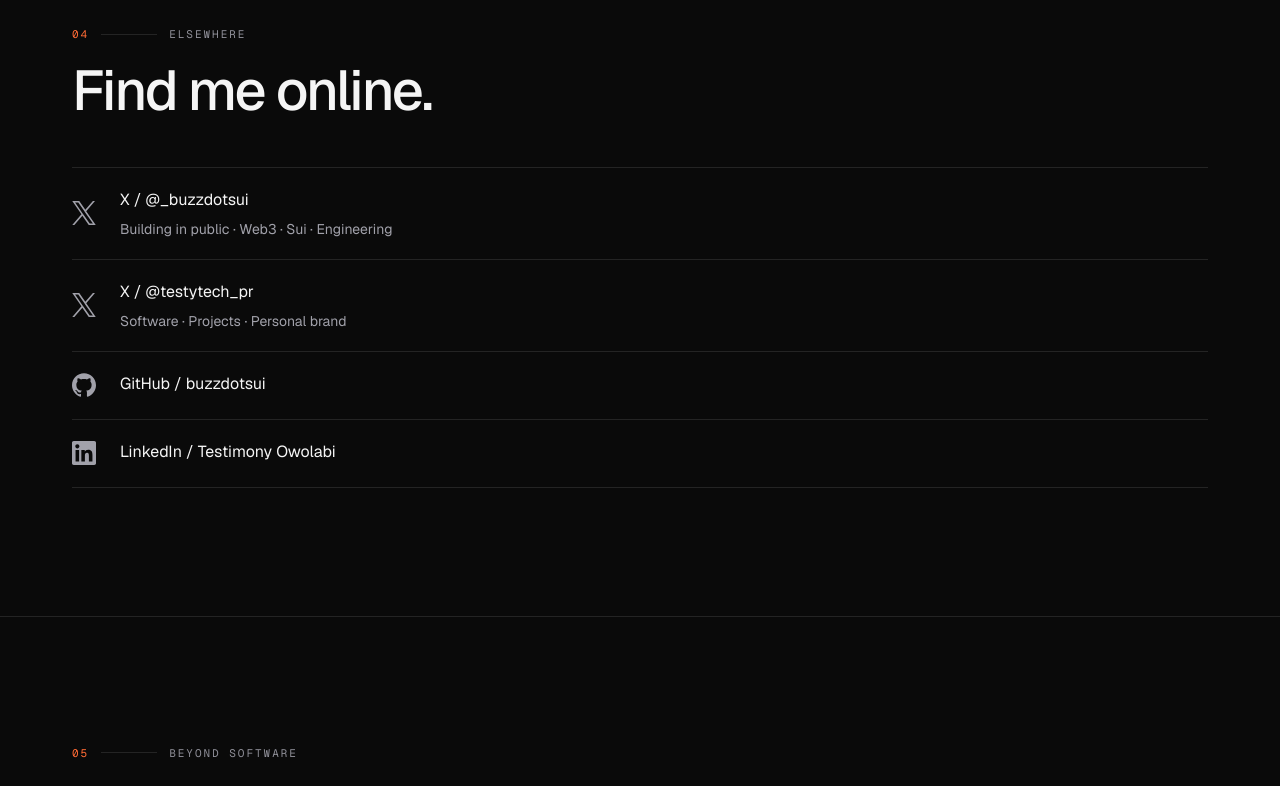
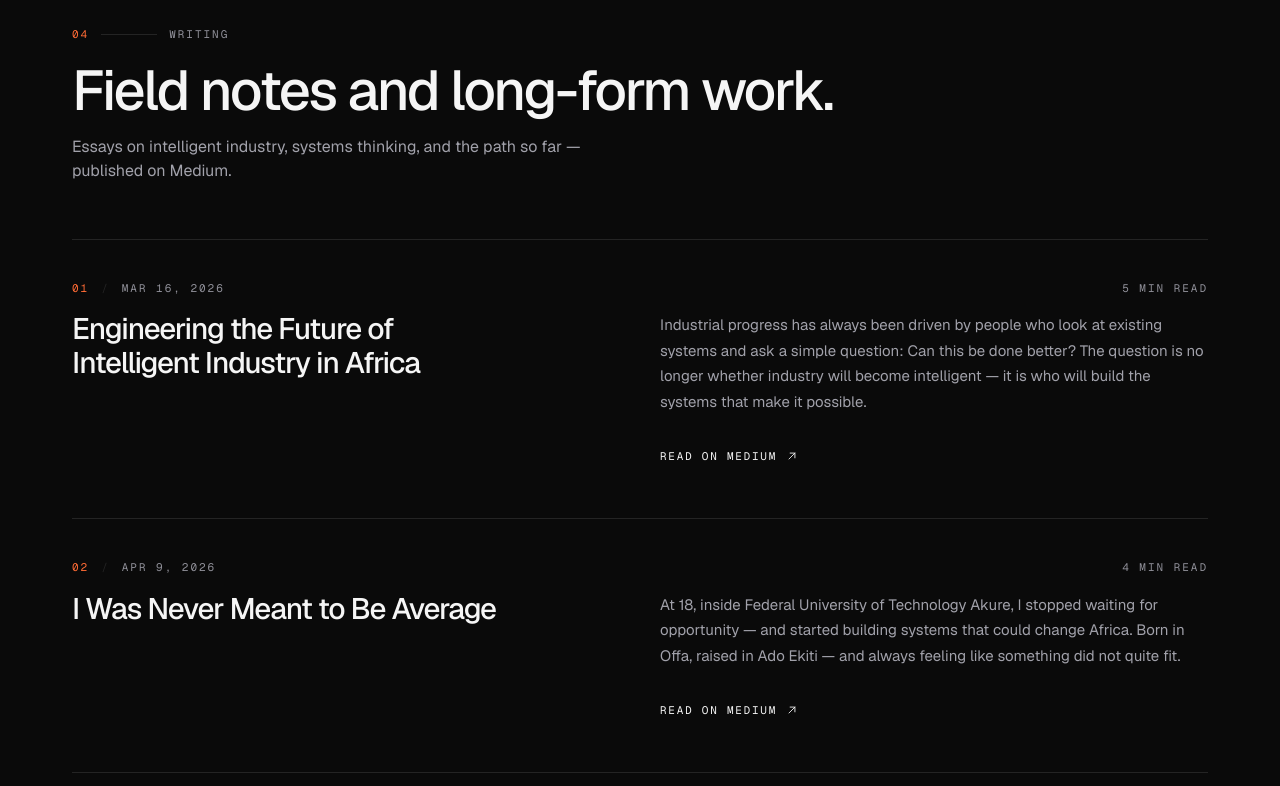
Before and after one commit to buzzdotsui/My-Portfolio, a React (Vite) app: page / in a window 1280 px wide. Shown: the part 6020-6806 px from the top of the page. Built offline with nearby package versions, Linux system fonts and the light colour scheme.

Commit message:
fsgkhsssss

```diff
--- a/App.tsx
+++ b/App.tsx
@@ -8,6 +8,7 @@ import { Hero } from './components/Hero';
 import { Nav } from './components/Nav';
 import { SelectedWork } from './components/SelectedWork';
 import { Stack } from './components/Stack';
+import { Writing } from './components/Writing';
 import { initReveal } from './utils/reveal';
 
 export default function App() {
@@ -28,6 +29,7 @@ export default function App() {
         <SelectedWork />
         <About />
         <Stack />
+        <Writing />
         <Elsewhere />
         <BeyondSoftware />
         <Contact />
--- a/components/BeyondSoftware.tsx
+++ b/components/BeyondSoftware.tsx
@@ -7,7 +7,7 @@ export function BeyondSoftware() {
     <section id="beyond" className="section">
       <div className="shell">
         <div data-reveal className="section-head">
-          <SectionLabel num="05" label={beyond.label} />
+          <SectionLabel num="06" label={beyond.label} />
           <h2 className="display display-md mt-5">{beyond.heading}</h2>
         </div>
 
--- a/components/Contact.tsx
+++ b/components/Contact.tsx
@@ -27,7 +27,7 @@ export function Contact() {
     <section id="contact" className="section">
       <div className="shell">
         <div data-reveal className="section-head">
-          <SectionLabel num="06" label={contact.label} />
+          <SectionLabel num="07" label={contact.label} />
           <h2 className="display display-md mt-5">{contact.heading}</h2>
           <div className="mt-5 space-y-4 text-[15px] leading-[1.7] text-mute sm:text-base">
             {contact.paragraphs.map((paragraph) => (
--- a/components/Elsewhere.tsx
+++ b/components/Elsewhere.tsx
@@ -42,7 +42,7 @@ export function Elsewhere() {
     <section id="elsewhere" className="section">
       <div className="shell">
         <div data-reveal className="section-head">
-          <SectionLabel num="04" label={elsewhere.label} />
+          <SectionLabel num="05" label={elsewhere.label} />
           <h2 className="display display-md mt-5">{elsewhere.heading}</h2>
         </div>
 
--- a/components/Footer.tsx
+++ b/components/Footer.tsx
@@ -67,6 +67,16 @@ export function Footer() {
                   Email
                 </a>
               </li>
+              <li>
+                <a
+                  href={site.medium}
+                  target="_blank"
+                  rel="noopener noreferrer"
+                  className="link-quiet text-[15px]"
+                >
+                  Medium
+                </a>
+              </li>
             </ul>
           </div>
         </div>
--- /dev/null
+++ b/components/Writing.tsx
@@ -0,0 +1,69 @@
+import { writing } from '../data/site';
+import type { Article } from '../types';
+import { ArrowUpRightIcon } from './Icons';
+import { SectionLabel } from './SectionLabel';
+
+function ArticleRow({ article, index }: { article: Article; index: number }) {
+  const num = String(index + 1).padStart(2, '0');
+
+  return (
+    <li
+      data-reveal
+      style={{ '--reveal-delay': `${index * 70}ms` } as React.CSSProperties}
+    >
+      <a
+        href={article.url}
+        target="_blank"
+        rel="noopener noreferrer"
+        className="article-row group"
+        aria-label={`${article.title} — ${article.readTime} (opens in new tab)`}
+      >
+        <div className="article-meta">
+          <p className="mono-label">
+            <span className="text-accent">{num}</span>
+            <span className="mx-3 text-line" aria-hidden="true">
+              /
+            </span>
+            <span>{article.date}</span>
+          </p>
+          <p className="mono-label">{article.readTime}</p>
+        </div>
+
+        <div className="mt-4 grid gap-4 lg:grid-cols-12 lg:gap-10">
+          <div className="lg:col-span-5">
+            <h3 className="article-title">{article.title}</h3>
+          </div>
+          <div className="lg:col-span-6 lg:col-start-7">
+            <p className="max-w-xl text-[15px] leading-[1.7] text-mute">
+              {article.excerpt}
+            </p>
+            <span className="article-cta">
+              Read on Medium
+              <ArrowUpRightIcon className="h-3.5 w-3.5" />
+            </span>
+          </div>
+        </div>
+      </a>
+    </li>
+  );
+}
+
+export function Writing() {
+  return (
+    <section id="writing" className="section">
+      <div className="shell">
+        <div data-reveal className="section-head">
+          <SectionLabel num="04" label={writing.label} />
+          <h2 className="display display-md mt-5">{writing.heading}</h2>
+          <p className="lede mt-4">{writing.note}</p>
+        </div>
+
+        <ul className="mt-12 border-t border-line sm:mt-14">
+          {writing.articles.map((article, index) => (
+            <ArticleRow key={article.url} article={article} index={index} />
+          ))}
+        </ul>
+      </div>
+    </section>
+  );
+}
--- a/data/site.ts
+++ b/data/site.ts
@@ -9,6 +9,7 @@ export const site = {
   email: 'owolabitestimony7724@gmail.com',
   github: 'https://github.com/buzzdotsui',
   linkedin: 'https://www.linkedin.com/in/testimony-owolabi/',
+  medium: 'https://owolabitestimony.medium.com/',
   cv: '/CV/Testimony_Owolabi_Claude_Campus_Ambassador_Resume-1.pdf',
   portrait: {
     src: '/portrait.jpg',
@@ -145,6 +146,38 @@ export const stack = {
   ],
 } as const;
 
+export const writing = {
+  label: 'Writing',
+  heading: 'Field notes and long-form work.',
+  note: 'Essays on intelligent industry, systems thinking, and the path so far — published on Medium.',
+  articles: [
+    {
+      title: 'Engineering the Future of Intelligent Industry in Africa',
+      excerpt:
+        'Industrial progress has always been driven by people who look at existing systems and ask a simple question: Can this be done better? The question is no longer whether industry will become intelligent — it is who will build the systems that make it possible.',
+      date: 'Mar 16, 2026',
+      readTime: '5 min read',
+      url: 'https://owolabitestimony.medium.com/engineering-the-future-of-intelligent-industry-in-africa-9984c5f2885f',
+    },
+    {
+      title: 'I Was Never Meant to Be Average',
+      excerpt:
+        'At 18, inside Federal University of Technology Akure, I stopped waiting for opportunity — and started building systems that could change Africa. Born in Offa, raised in Ado Ekiti — and always feeling like something did not quite fit.',
+      date: 'Apr 9, 2026',
+      readTime: '4 min read',
+      url: 'https://owolabitestimony.medium.com/i-was-never-meant-to-be-average-e974007efee5',
+    },
+    {
+      title: 'Inside Metabotics: Engineering the Brain of Smart Factories',
+      excerpt:
+        'Across much of the industrial world today, machines are powerful, but factories are still largely blind. Metabotics is built around a simple idea: industrial processes should not just operate — they should understand themselves.',
+      date: 'Mar 17, 2026',
+      readTime: '4 min read',
+      url: 'https://owolabitestimony.medium.com/inside-metabotics-engineering-the-brain-of-smart-factories-2ad030054f79',
+    },
+  ],
+} as const;
+
 export const elsewhere = {
   label: 'Elsewhere',
   heading: 'Find me online.',
@@ -179,6 +212,14 @@ export const elsewhere = {
       logo: '/logos/linkedin.svg',
       brand: '#0A66C2',
     },
+    {
+      platform: 'Medium',
+      handle: 'owolabitestimony',
+      description: 'Essays on industry, systems, and building in public',
+      url: 'https://owolabitestimony.medium.com/',
+      logo: '/logos/medium.svg',
+      brand: '#FFFFFF',
+    },
   ],
 } as const;
 
--- a/index.css
+++ b/index.css
@@ -339,6 +339,44 @@
     color: #ff6b35;
   }
 
+  /* ── Article rows ── */
+  .article-row {
+    @apply block w-full border-b border-line py-8 text-left sm:py-10;
+    transition: border-color 0.3s ease;
+  }
+
+  .article-row:hover {
+    border-color: #3f3f46;
+  }
+
+  .article-meta {
+    @apply flex flex-wrap items-baseline justify-between gap-x-6 gap-y-2;
+  }
+
+  .article-title {
+    @apply display text-[clamp(1.35rem,2.6vw,1.85rem)] leading-[1.15] transition-colors duration-base;
+  }
+
+  .article-row:hover .article-title {
+    color: #ffffff;
+  }
+
+  .article-cta {
+    @apply mt-5 inline-flex min-h-[44px] items-center gap-2 font-mono text-[11px] uppercase tracking-cta text-paper transition-colors duration-200;
+  }
+
+  .article-row:hover .article-cta {
+    color: #ff6b35;
+  }
+
+  .article-cta svg {
+    transition: transform 0.35s var(--ease-editorial);
+  }
+
+  .article-row:hover .article-cta svg {
+    transform: translate(2px, -2px);
+  }
+
   /* ── Project entry ── */
   .project-entry {
     @apply relative border-t border-line py-12 first:border-t-0 first:pt-0 sm:py-16;
@@ -530,6 +568,7 @@
   }
   .tech-tile::after,
   .social-arrow,
+  .article-cta svg,
   .btn .arrow {
     transition: none;
   }
```
Also changed, not shown: types.ts (+8 -0 lines), public/logos/medium.svg (added).
